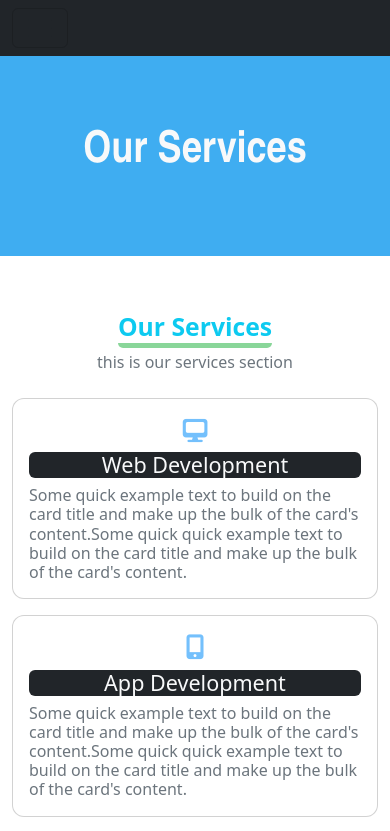
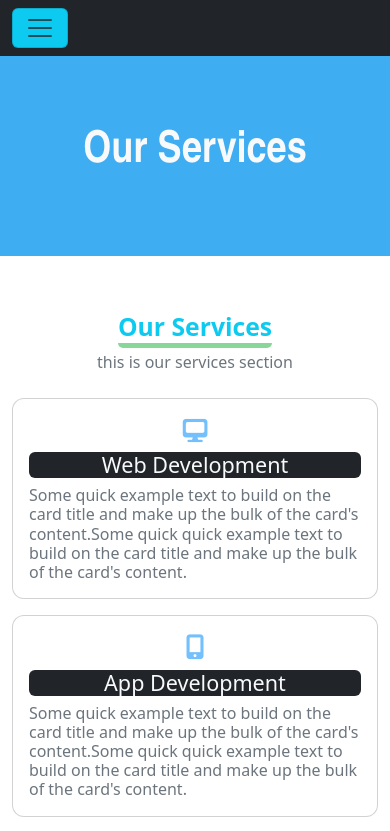
Before and after one commit to johir115/portfolio115, a plain HTML site: page service.html in a window 390 px wide. Shown: the top 831 px of the page. Drawn offline with nearby package versions, Linux system fonts and the light colour scheme.

Commit message:
Update service.html

```diff
--- a/service.html
+++ b/service.html
@@ -25,7 +25,7 @@
       <div class="row">
         <nav class="navbar navbar-expand-lg bg-dark">
           <div class="container-fluid">
-            <button class="navbar-toggler" type="button" data-bs-toggle="collapse" data-bs-target="#navbarTogglerDemo01"
+            <button class="navbar-toggler bg-info" type="button" data-bs-toggle="collapse" data-bs-target="#navbarTogglerDemo01"
               aria-controls="navbarTogglerDemo01" aria-expanded="false" aria-label="Toggle navigation">
               <span class="navbar-toggler-icon"></span>
             </button>
```
